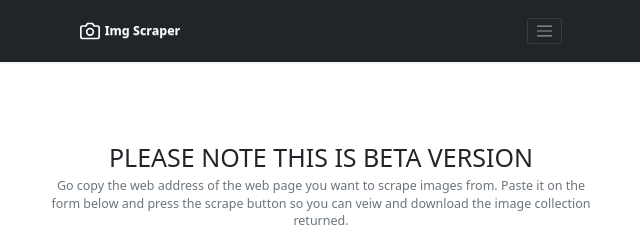
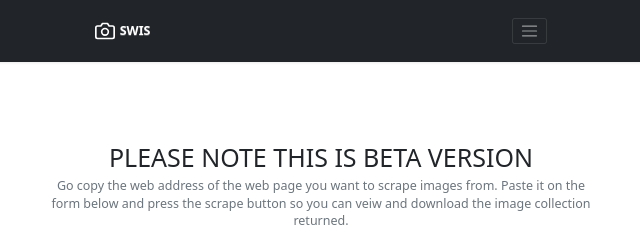
Before and after one commit to SimisoMT/simple-web-img-scraper-frontend, a plain HTML site: page index.html in a window 1280 px wide. Shown: the top 240 px of the page, 319-959 px from the left. Drawn offline with nearby package versions, Linux system fonts and the light colour scheme.

Commit message:
Update index.html SWIS header

```diff
--- a/index.html
+++ b/index.html
@@ -99,7 +99,7 @@
             viewBox="0 0 24 24">
             <path d="M23 19a2 2 0 0 1-2 2H3a2 2 0 0 1-2-2V8a2 2 0 0 1 2-2h4l2-3h6l2 3h4a2 2 0 0 1 2 2z" />
             <circle cx="12" cy="13" r="4" /></svg>
-          <strong>Img Scraper</strong>
+          <strong>SWIS</strong>
         </a>
         <button class="navbar-toggler" type="button" data-bs-toggle="collapse" data-bs-target="#navbarHeader"
           aria-controls="navbarHeader" aria-expanded="false" aria-label="Toggle navigation">
```
